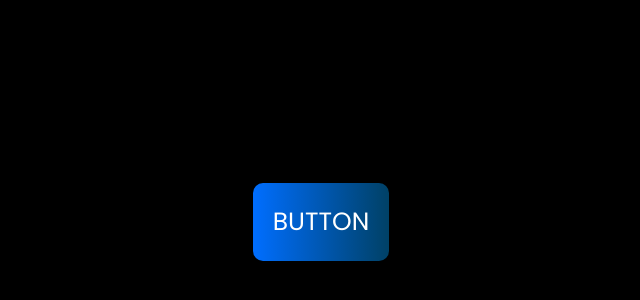
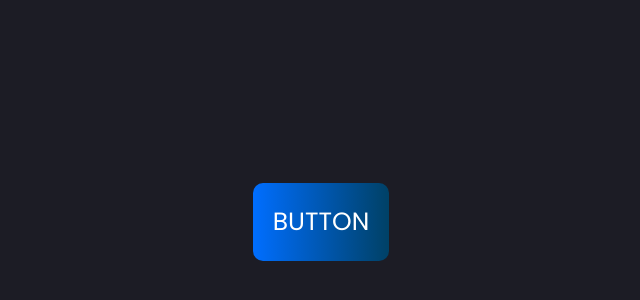
Before and after one commit to jatinmourya/riple-effect-button, a plain HTML site: page index.html in a window 1280 px wide. Shown: the part 178-478 px from the top of the page, without its empty margins (319-959 px from the left). Drawn offline with Linux system fonts and the light colour scheme.

Commit message:
Update style.css

```diff
--- a/style.css
+++ b/style.css
@@ -6,7 +6,7 @@
 body {
   height: 100vh;
   display: grid;place-items:center;
-  background-color: #000;
+  background-color: #1c1c25;
 }
 a {
   font-family: 'Poppins', sans-serif;
```
